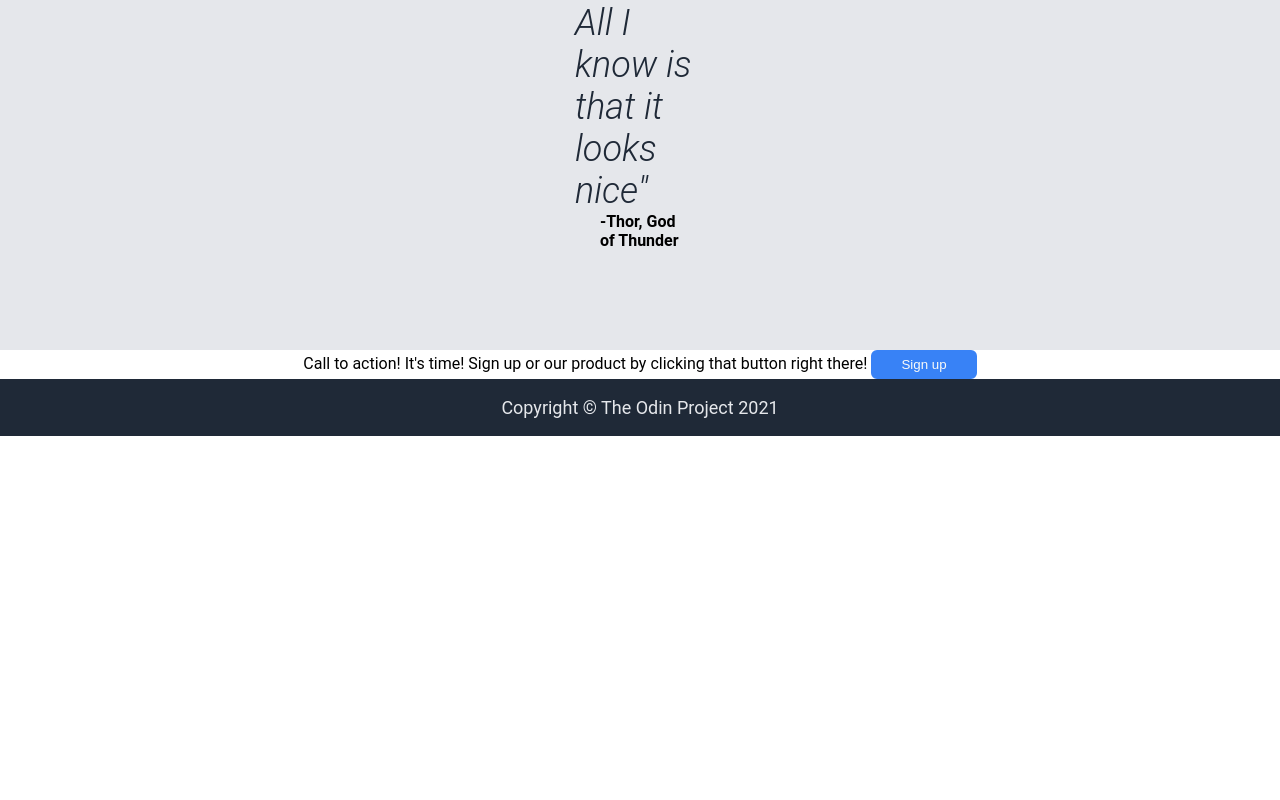
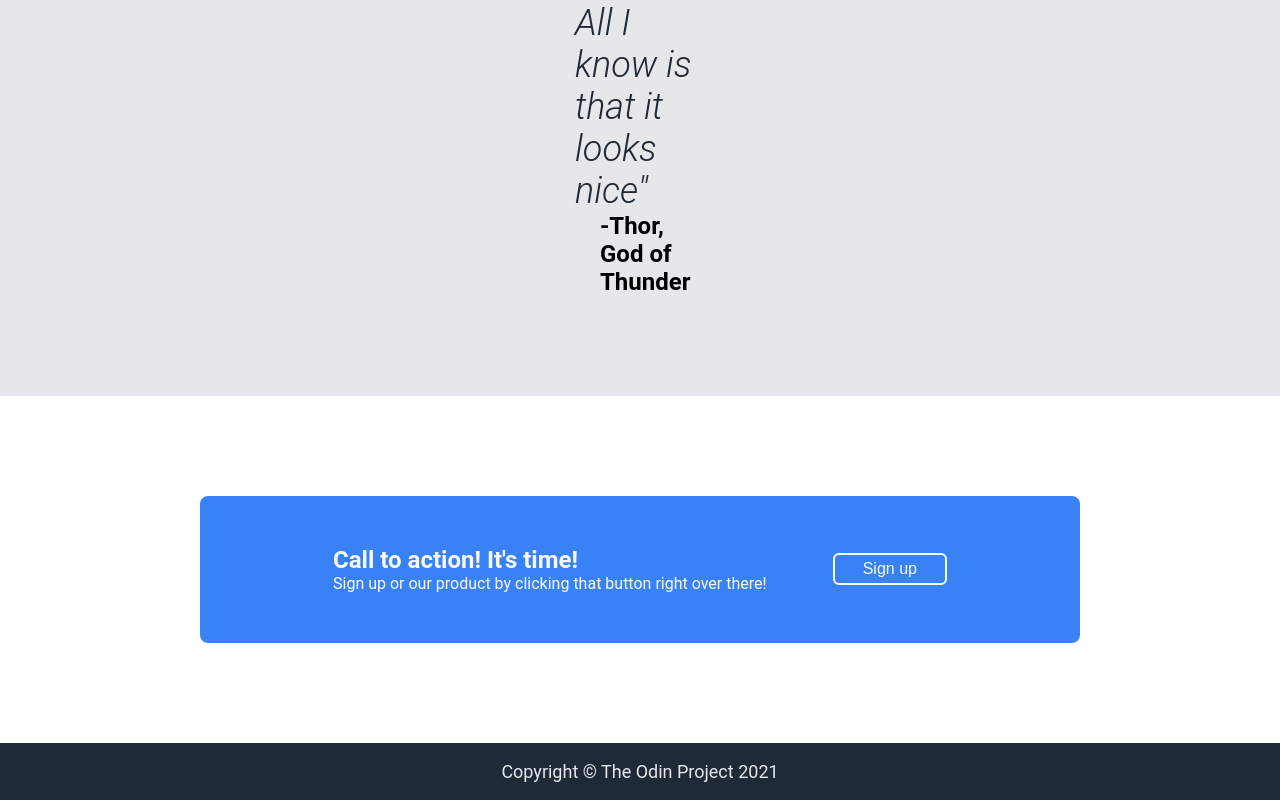
Before and after one commit to uxd2486/landing-page, a plain HTML site: page index.html in a window 1280 px wide. Shown: the part 1820-2620 px from the top of the page. Before the commit the page ends 2256 px from the top, so only its background shows below. Drawn offline with Linux system fonts and the light colour scheme.

Commit message:
Added styles to section four

```diff
--- a/index.html
+++ b/index.html
@@ -60,8 +60,10 @@
 		</div>
 
 		<div class="section-four">
-			Call to action! It's time!
-			Sign up or our product by clicking that button right there!
+			<div class="text">
+				<div class="call">Call to action! It's time!</div>
+				<div class="sign-up">Sign up or our product by clicking that button right over there!</div>
+			</div>
 			<button>Sign up</button>
 		</div>
 
--- a/styles.css
+++ b/styles.css
@@ -87,6 +87,7 @@ button {
   border: 2px solid #3882f6;
   border-radius: 6px;
   color: #f9faf8;
+  font-size: 16px;
 }
 
 .section-two {
@@ -145,8 +146,33 @@ button {
 .section-three .quote-speaker {
   margin-left: auto;
   font-weight: 700;
+  font-size: 24px;
 }
 
 .section-four{
+  background-color: #3882F6;
+  margin: 100px 200px;
+  padding: 50px 100px;
+  border-radius: 8px;
+  color: #f9faf8;
   flex: 1;
+  align-self: stretch;
+  display: flex;
+  justify-content: space-around;
+  align-items: center;
 }
+
+.section-four button {
+  border: 2px solid #f9faf8;
+  border-radius: 6px;
+}
+
+.section-four .text {
+  display: flex;
+  flex-direction: column;
+}
+
+.section-four .call {
+  font-size: 24px;
+  font-weight: 700;
+}
```
